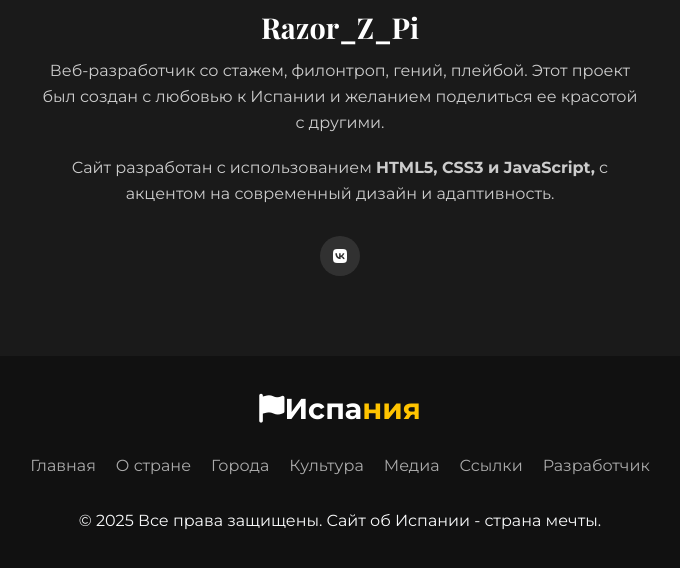
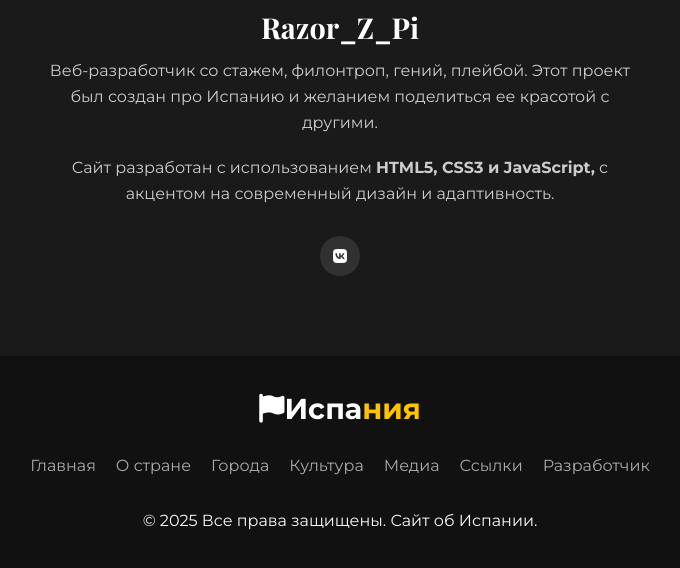
Before and after one commit to Razor-Z-Pi/LayoutOfBusinessCardWebsiteForSpain, a plain HTML site: page index.html in a window 1280 px wide. Shown: the part 5512-6080 px from the top of the page, without its empty margins (300-980 px from the left). Drawn offline with nearby package versions, Linux system fonts and the light colour scheme.

Commit message:
finall site

```diff
--- a/index.html
+++ b/index.html
@@ -264,7 +264,7 @@
                 <div class="developer-info">
                     <img src="https://i.pinimg.com/736x/e1/2d/49/e12d498fe8dc67a43190155db931e4ad.jpg" alt="Reze">
                     <h3>Razor_Z_Pi</h3>
-                    <p>Веб-разработчик со стажем, филонтроп, гений, плейбой. Этот проект был создан с любовью к Испании и желанием поделиться ее красотой с другими.</p>
+                    <p>Веб-разработчик со стажем, филонтроп, гений, плейбой. Этот проект был создан про Испанию и желанием поделиться ее красотой с другими.</p>
                     <p>Сайт разработан с использованием <b>HTML5, CSS3 и JavaScript,</b> с акцентом на современный дизайн и адаптивность.</p>
                     <div class="contact-links">
                         <a href="#" target="_blank"><i class="fab fa-vk"></i></a>
@@ -288,7 +288,7 @@
                     <li><a href="#links">Ссылки</a></li>
                     <li><a href="#developer">Разработчик</a></li>
                 </ul>
-                <p>&copy; 2025 Все права защищены. Сайт об Испании - страна мечты.</p>
+                <p>&copy; 2025 Все права защищены. Сайт об Испании.</p>
             </div>
         </footer>
 
```
Also changed, not shown: 2 other files.
